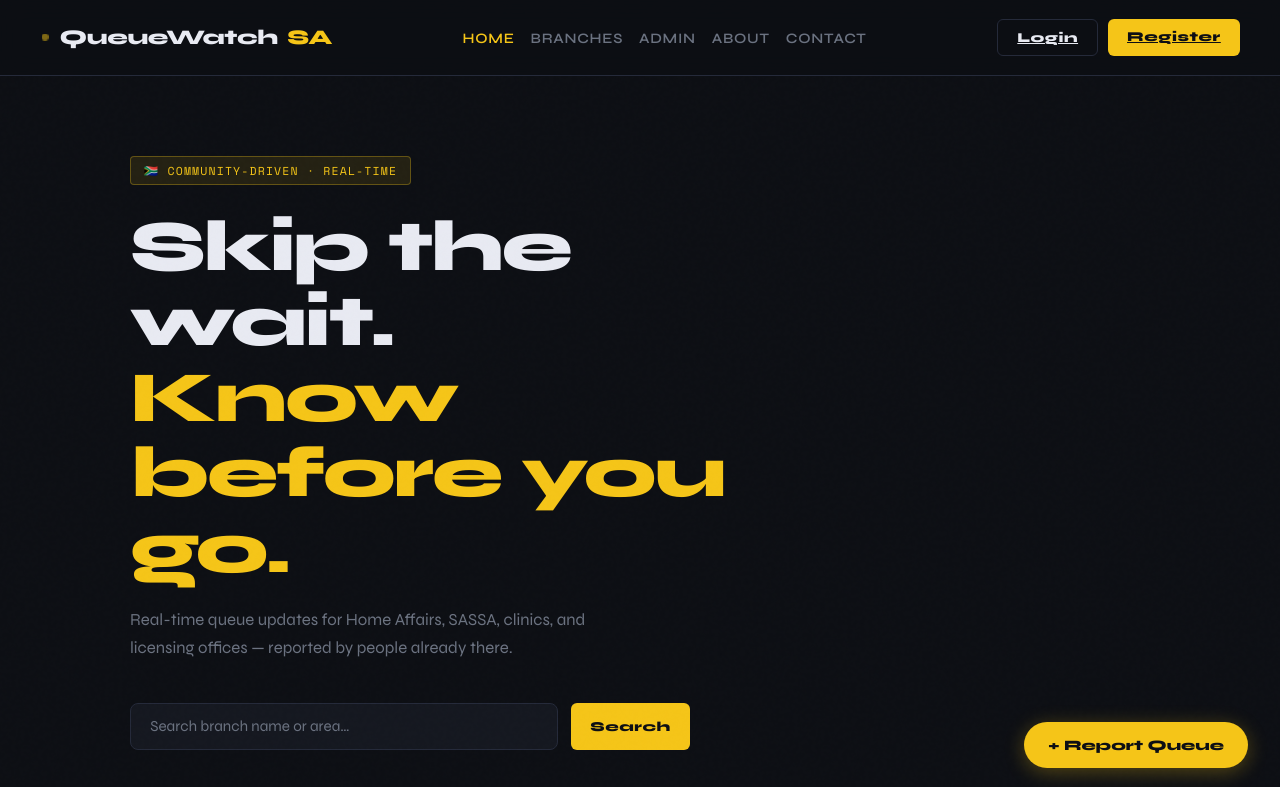
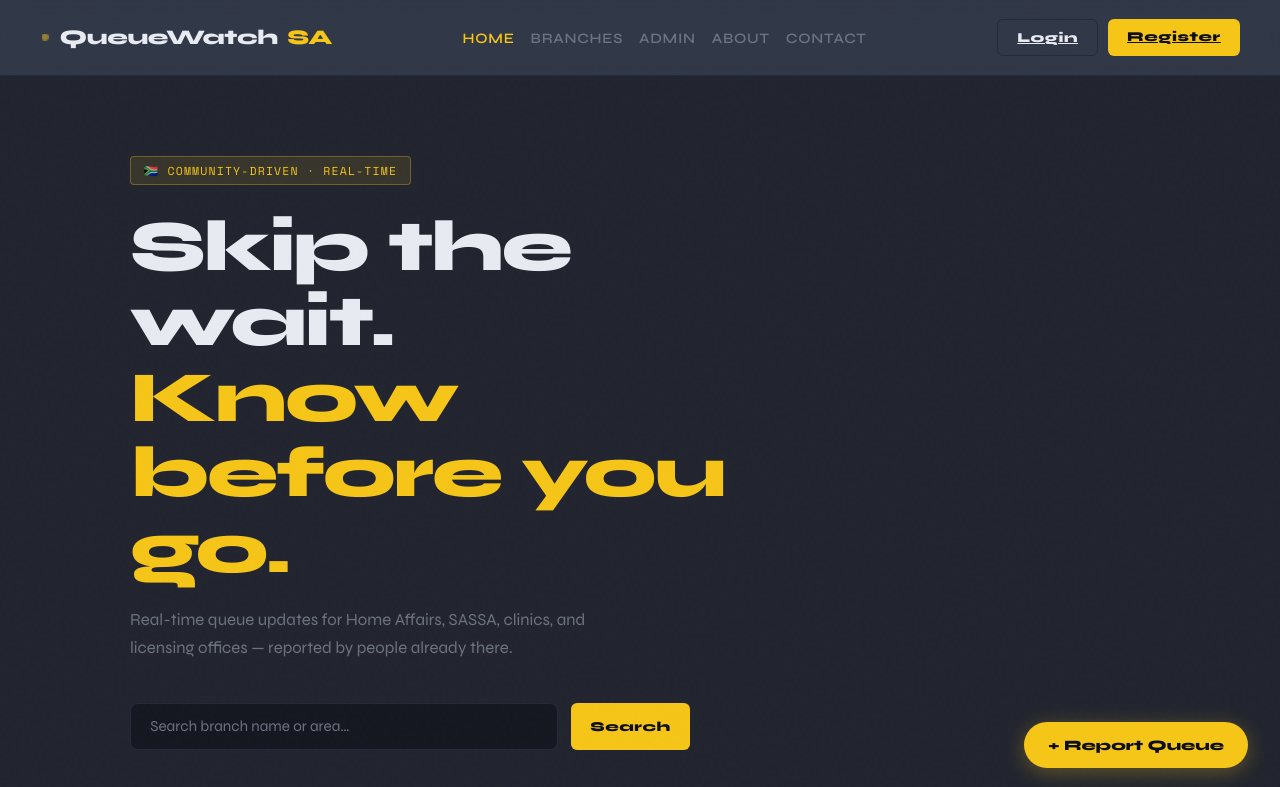
Before and after one commit to shanita17/QUEUEWATCH_version2, a plain HTML site: page index.html in a window 1280 px wide. Shown: the top 787 px of the page. Drawn offline with nearby package versions, Linux system fonts and the light colour scheme.

Commit message:
Update background colors for improved contrast and visibility in CSS

```diff
--- a/style.css
+++ b/style.css
@@ -7,7 +7,7 @@
 }
 
 :root {
-  --bg: #0d0f14;
+  --bg: #22252f;
   --surface: #151820;
   --surface2: #1c2030;
   --border: #252a3a;
@@ -48,7 +48,7 @@ nav {
   border-bottom: 1px solid var(--border);
   position: sticky;
   top: 0;
-  background: rgba(13, 15, 20, 0.92);
+  background: rgba(51, 58, 74, 0.92);
   backdrop-filter: blur(12px);
   z-index: 100;
 }
```
